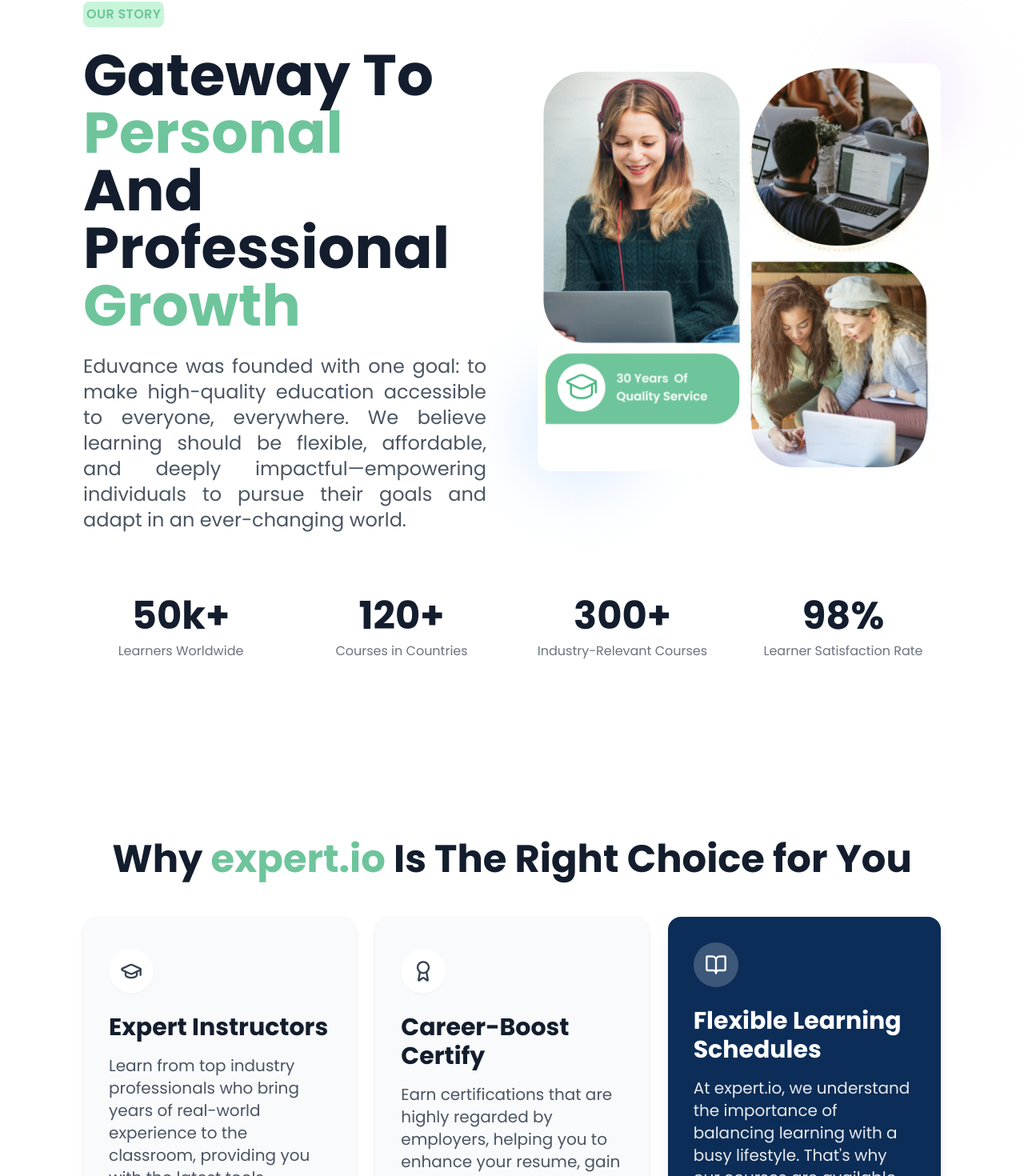
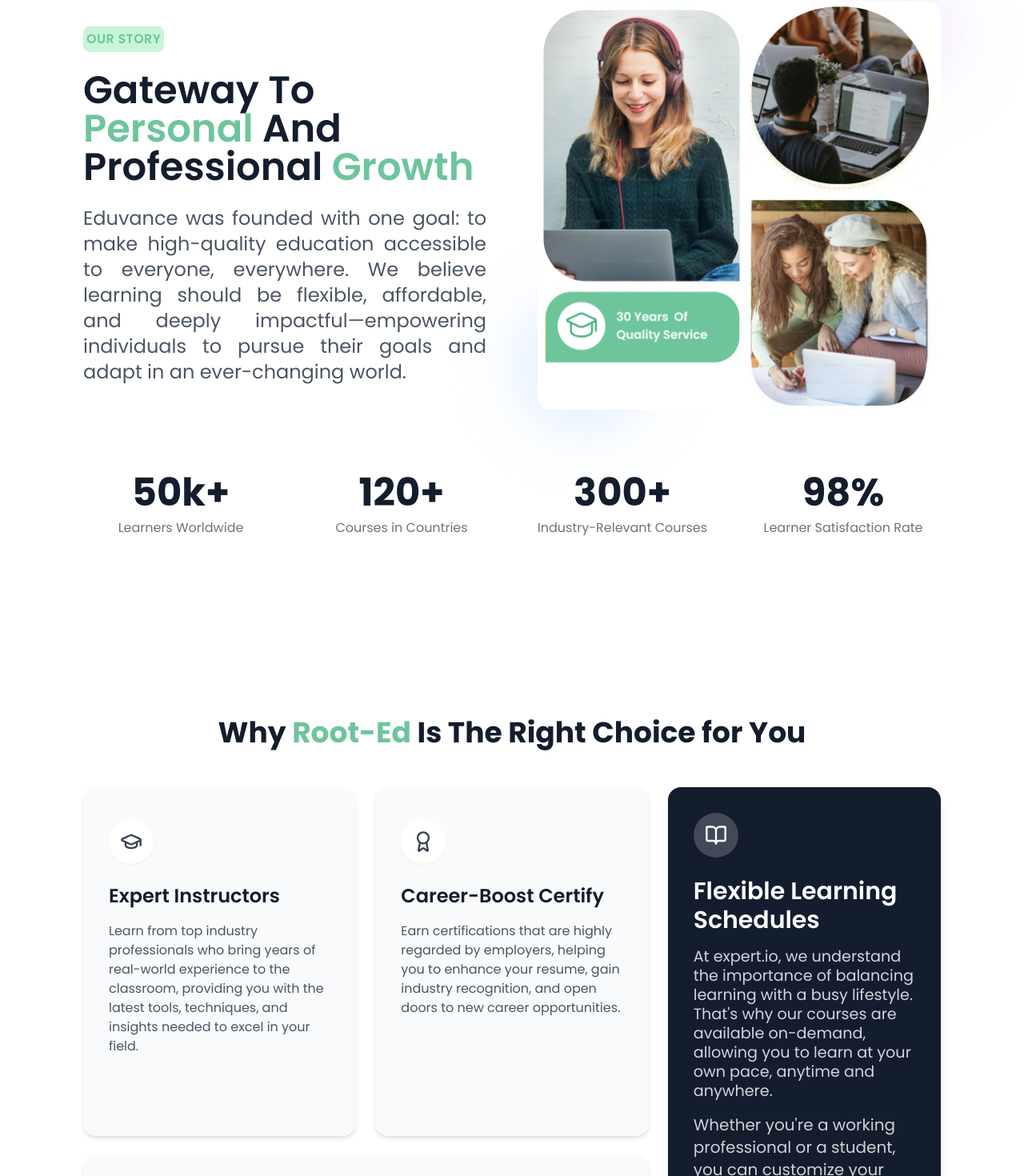
Before and after one commit to bharath-2634/Root-Ed, a React (Vite) app in the folder client/: page /main/about in a window 1280 px wide. Shown: the part 846-2316 px from the top of the page at 80% size. Built offline with nearby package versions, Linux system fonts and the light colour scheme; no server answers.

Commit message:
Updated About Us font-variation issues and Added header to Contact Us Screen

```diff
--- a/client/src/components/about-view/ourStory.jsx
+++ b/client/src/components/about-view/ourStory.jsx
@@ -16,10 +16,10 @@
               </span>
             </div>
 
-            <h2 className='text-3xl sm:text-4xl lg:text-5xl xl:text-7xl font-bold text-[#131D2D] leading-tight'>
-              Gateway To <span className='text-primary'>Personal</span><br />
-              And Professional<br />
-              <span className='text-primary'>Growth</span>
+            <h2 className='text-3xl sm:text-4xl lg:text-4xl xl:text-5xl font-semibold text-primary_nav'>
+              Gateway To <span className='text-primary'>Personal </span>
+              And Professional
+              <span className='text-primary'> Growth</span>
             </h2>
 
             <p className='text-gray-600 text-base sm:text-lg leading-relaxed text-justify xl:text-2xl'>
--- a/client/src/components/about-view/whyChoose.jsx
+++ b/client/src/components/about-view/whyChoose.jsx
@@ -8,8 +8,8 @@
 
         {/* Section Header */}
         <div className='mb-12 text-center'>
-          <h2 className='text-3xl sm:text-4xl md:text-4xl lg:text-5xl font-bold text-[#131D2D] leading-tight'>
-            Why <span className='text-primary'>expert.io</span> Is The Right Choice for You
+          <h2 className='text-3xl sm:text-4xl md:text-4xl lg:text-4xl font-bold text-[#131D2D] leading-tight'>
+            Why <span className='text-primary'>Root-Ed</span> Is The Right Choice for You
           </h2>
         </div>
 
@@ -21,10 +21,10 @@
             <div className='w-14 h-14 rounded-full flex items-center justify-center mb-6 bg-white shadow-sm'>
               <GraduationCap className='w-7 h-7 text-gray-700' />
             </div>
-            <h3 className='text-xl md:text-2xl xl:text-3xl font-bold mb-4 text-[#131D2D]'>
+            <h3 className='text-xl md:text-2xl xl:text-2xl font-semibold mb-4 text-[#131D2D]'>
               Expert Instructors
             </h3>
-            <p className='text-gray-600 text-sm md:text-base xl:text-xl leading-relaxed'>
+            <p className='text-gray-600 text-sm md:text-base xl:text-[1rem] leading-relaxed'>
               Learn from top industry professionals who bring years of real-world experience to the classroom, providing you with the latest tools, techniques, and insights needed to excel in your field.
             </p>
           </div>
@@ -34,23 +34,23 @@
             <div className='w-14 h-14 rounded-full flex items-center justify-center mb-6 bg-white shadow-sm'>
               <Award className='w-7 h-7 text-gray-700' />
             </div>
-            <h3 className='text-xl md:text-2xl xl:text-3xl font-bold mb-4 text-[#131D2D]'>
+            <h3 className='text-xl md:text-2xl xl:text-2xl font-semibold mb-4 text-[#131D2D]'>
               Career-Boost Certify
             </h3>
-            <p className='text-gray-600 text-sm md:text-base xl:text-xl leading-relaxed'>
+            <p className='text-gray-600 text-sm md:text-base xl:text-[1rem] leading-relaxed'>
               Earn certifications that are highly regarded by employers, helping you to enhance your resume, gain industry recognition, and open doors to new career opportunities.
             </p>
           </div>
 
           {/* Card 3: Flexible Learning Schedules - Deep Blue Highlight */}
-          <div className='bg-[#0C2D57] text-white rounded-2xl p-6 md:p-8 shadow-lg hover:shadow-xl transition-all duration-300 flex flex-col md:col-span-2 lg:col-span-1 lg:row-span-2'>
+          <div className='bg-primary_nav text-white rounded-2xl p-6 md:p-8 shadow-lg hover:shadow-xl transition-all duration-300 flex flex-col md:col-span-2 lg:col-span-1 lg:row-span-2'>
             <div className='w-14 h-14 rounded-full flex items-center justify-center mb-6 bg-white/20'>
               <BookOpen className='w-7 h-7 text-white' />
             </div>
-            <h3 className='text-xl md:text-2xl font-bold mb-4 xl:text-3xl'>
+            <h3 className='text-xl md:text-2xl font-semibold mb-4 xl:text-3xl'>
               Flexible Learning Schedules
             </h3>
-            <p className='text-white/90 text-sm md:text-base xl:text-xl leading-relaxed mb-4'>
+            <p className='text-gray-300 text-sm md:text-base xl:text-[1.2rem] leading-relaxed mb-4'>
               At expert.io, we understand the importance of balancing learning with a busy lifestyle. That's why our courses are available on-demand, allowing you to learn at your own pace, anytime and anywhere.
             </p>
             <p className='text-white/80 text-sm md:text-base xl:text-xl leading-relaxed mb-6'>
@@ -59,7 +59,7 @@
              <p className='text-white/80 text-sm md:text-base xl:text-xl leading-relaxed mb-6'>
               Lorem ipsum dolor sit amet, consectetur adipisicing elit. Nulla et quo, aspernatur ducimus officia, inventore repellat possimus aperiam earum quasi a vitae cumque velit minus eius! Consectetur officia aperiam repudiandae.
             </p>
-            <button className='bg-[#00C16A] hover:bg-[#00a859] text-white font-semibold px-6 py-3 rounded-full flex items-center gap-2 transition-all duration-300 hover:shadow-lg group mt-auto w-fit'>
+            <button className='bg-primary hover:bg-[#00a859] text-white font-semibold px-6 py-3 rounded-full flex items-center gap-2 transition-all duration-300 hover:shadow-lg group mt-auto w-fit'>
               Start Free Trial
               <ArrowRight className='w-5 h-5 group-hover:translate-x-1 transition-transform' />
             </button>
@@ -70,7 +70,7 @@
             <div className='w-14 h-14 rounded-full flex items-center justify-center mb-6 bg-white shadow-sm'>
               <Target className='w-7 h-7 text-gray-700' />
             </div>
-            <h3 className='text-xl md:text-2xl xl:text-3xl font-bold mb-4 text-[#131D2D]'>
+            <h3 className='text-xl md:text-2xl xl:text-3xl font-semibold mb-4 text-[#131D2D]'>
               100+ High Impact Courses
             </h3>
             <p className='text-gray-600 text-sm md:text-base xl:text-xl leading-relaxed'>
--- a/client/src/components/common/navHeader.jsx
+++ b/client/src/components/common/navHeader.jsx
@@ -89,7 +89,7 @@
 
 
   return (
-    <nav className="bg-white font-poppins ">
+    <nav className="bg-white font-poppins ml-12">
 
       {
         showLogoutPopUp ? (ConfirmationModal()) : (<div>
--- a/client/src/components/contact-view/contact_form.jsx
+++ b/client/src/components/contact-view/contact_form.jsx
@@ -4,6 +4,7 @@
 import 'swiper/css';
 import 'swiper/css/navigation';
 import { Navigation } from 'swiper/modules';
+import { VscActivateBreakpoints } from "react-icons/vsc";
 
 const ContactForm = () => {
 
@@ -43,27 +44,48 @@
     setFormData({ ...formData, [e.target.name]: e.target.value })
   }
 
-  const testimonial_data = [
-    {
-        description : "Lorem ipsum, dolor sit amet consectetur adipisicing elit. Harum facere, nemo quae cum repellendus nulla, suscipit debitis dolorum ab quibusdam autem sequi."
-    },
-    {
-        description : "Lorem ipsum, dolor sit amet consectetur adipisicing elit. Harum facere, nemo quae cum repellendus nulla, suscipit debitis dolorum ab quibusdam autem sequi."
-    },
-    {
-        description : "Lorem ipsum, dolor sit amet consectetur adipisicing elit. Harum facere, nemo quae cum repellendus nulla, suscipit debitis dolorum ab quibusdam autem sequi."
-    },
-    {
-        description : "Lorem ipsum, dolor sit amet consectetur adipisicing elit. Harum facere, nemo quae cum repellendus nulla, suscipit debitis dolorum ab quibusdam autem sequi."
-    }
-  ]
+  return (
+    <section className="w-full px-10 py-16 sm:py-20 lg:py-24 font-poppins">
+      <div className='px-40 mb-20'>
+          <h2 className='lg:text-[2.4rem] md:text-[1.8rem] sm:text-[1.8rem] text-[1.8rem] font-semibold text-primary_nav text-center '>Contact and Support</h2>
+          <p className='text-gray-600 text-sm md:text-base xl:text-[1rem] leading-relaxed text-center mt-10'>
+                  Learn from top industry professionals who bring years of real-world experience to the classroom, providing you with the latest tools, techniques, and insights needed to excel in your field.
+          </p>
+      </div>
 
-  return (
-    <section className="w-full px-10 py-16 sm:py-20 lg:py-24 bg-white font-poppins">
-      <div className="w-full mx-auto px-4 sm:px-6 lg:px-8">
+      <div className="w-full mx-auto px-0 sm:px-6 lg:px-8">
         <div className="grid grid-cols-1 lg:grid-cols-2 gap-8 sm:gap-12 lg:gap-16">
 
-          <div className="bg-gray-50 rounded-2xl sm:rounded-3xl p-6 sm:p-8 mt-8 lg:mt-0">
+          <div className='bg-primary_nav rounded-2xl sm:rounded-3xl h-full flex flex-col items-start justify-between lg:w-full md:w-[90%] w-full lg:p-6 sm:p-8 p-3'>
+              <h2 className='lg:text-[1.4rem] md:text-[1.8rem] sm:text-[1.4rem] text-[1.2rem] font-medium text-white text-start '>Discover the Talk to an <span className='text-primary'>Expert</span> today</h2>
+              <div>
+                  <div className='w-full flex flex-col items-start justify-start gap-3'>
+                      <div className='w-full flex items-center justify-start gap-3 lg:ml-10 md:ml-10 sm:ml-0 ml-0'>
+                        <VscActivateBreakpoints className='text-primary text-[1.6rem]'/>
+                        <h2 className='lg:text-[1.4rem] md:text-[1.2rem] sm:text-[1rem] text-[1rem] font-medium text-white text-start m-6'>Discover the Talk to an today</h2>
+                      </div>
+                  </div>
+
+                  <div className='w-full flex flex-col items-start justify-center gap-3'>
+                      <div className='w-full flex items-center justify-start gap-3 lg:ml-10 md:ml-10 sm:ml-0 ml-0'>
+                        <VscActivateBreakpoints className='text-primary text-[1.6rem]'/>
+                        <h2 className='lg:text-[1.4rem] md:text-[1.2rem] sm:text-[1rem] text-[1rem] font-medium text-white text-start m-6'>Discover the Talk to an today</h2>
+                      </div>
+                  </div>
+
+                  <div className='w-full flex flex-col items-start justify-center gap-3'>
+                      <div className='w-full flex items-center justify-start gap-3 lg:ml-10 md:ml-10 sm:ml-0 ml-0'>
+                        <VscActivateBreakpoints className='text-primary text-[1.6rem]'/>
+                        <h2 className='lg:text-[1.4rem] md:text-[1.2rem] sm:text-[1rem] text-[1rem] font-medium text-white text-start m-6'>Discover the Talk to an today</h2>
+                      </div>
+                  </div>
+
+                  <h2 className='lg:text-[1rem] md:text-[1.4rem] sm:text-[1rem] text-[1rem] font-regular text-white text-start self-start mt-10 p-2'>Looking for customer support ? <span className='text-primary cursor-pointer underline'>click here</span></h2>
+              </div>
+
+          </div>
+
+          <div className="bg-gray-100 rounded-2xl sm:rounded-3xl p-6 sm:p-8 mt-8 lg:mt-0">
             <div className="mb-6 sm:mb-8">
 
               <h3 className="text-xl sm:text-2xl font-bold text-primary_nav mb-3 sm:mb-4">
@@ -127,24 +149,7 @@
               </div>
             </form>
           </div>
-          <div className='h-full flex items-start justify-center lg:w-full md:w-[50%]'>
-              <Swiper navigation={false} modules={[Navigation]} className="mySwiper mb-10">
-                {
-                    testimonial_data.map(({description})=>{
-                        return (
-                            <SwiperSlide>
-                                <div className='bg-gray-50 shadow-lg rounded-[1rem] w-full flex flex-col items-start justify-between gap-6 p-6 h-[20rem]'>
-                                    <div className="flex justify-center items-center lg:w-[7rem] md:w-[6rem] sm:w-[7rem] w-[7rem]">
-                                        <img src={logo} alt="Root-Ed" className=''/>
-                                    </div>
-                                    <p className='text-[.8rem] sm:text-[1rem] p-2 font-medium'>{description}</p>
-                                </div>
-                            </SwiperSlide>
-                        )
-                    })
-                }
-            </Swiper>
-          </div>
+
         </div>
       </div>
     </section>
```
